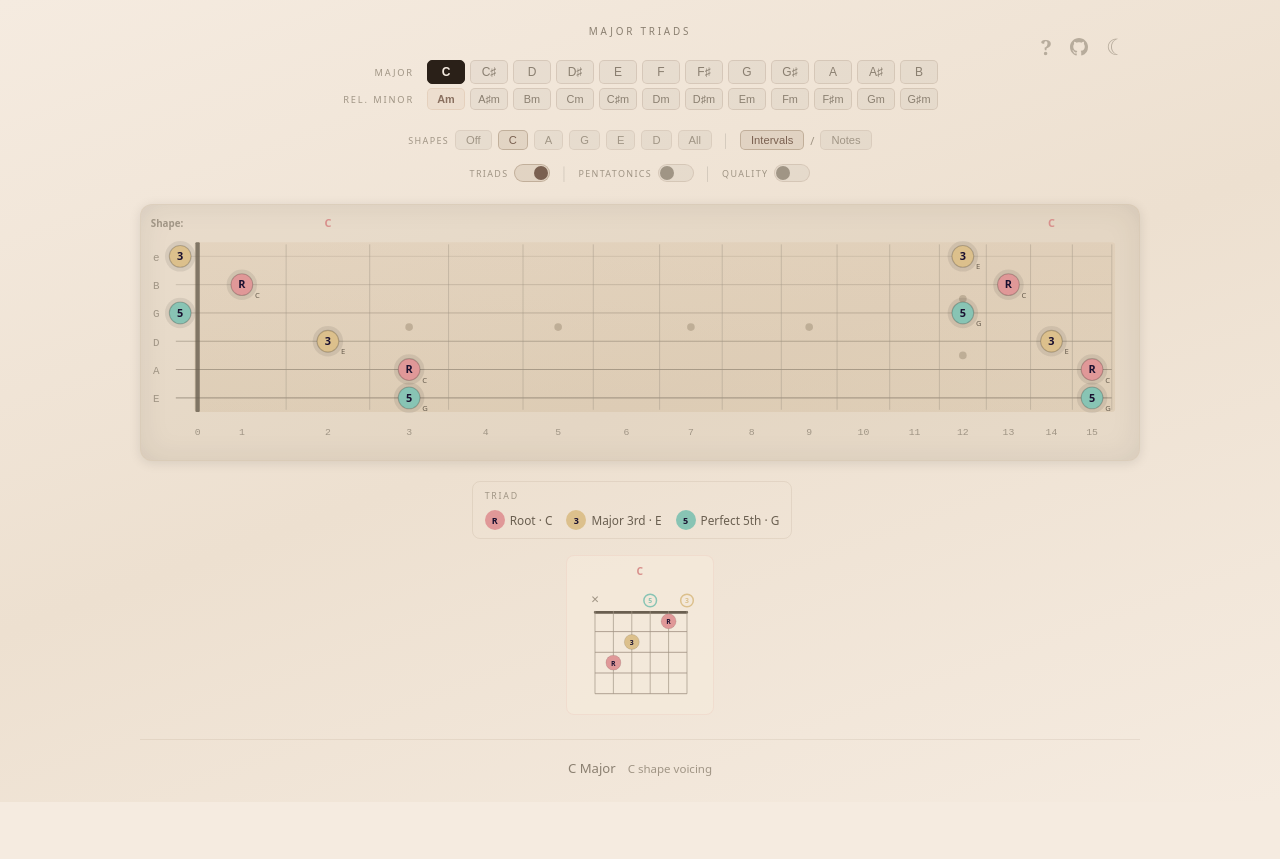
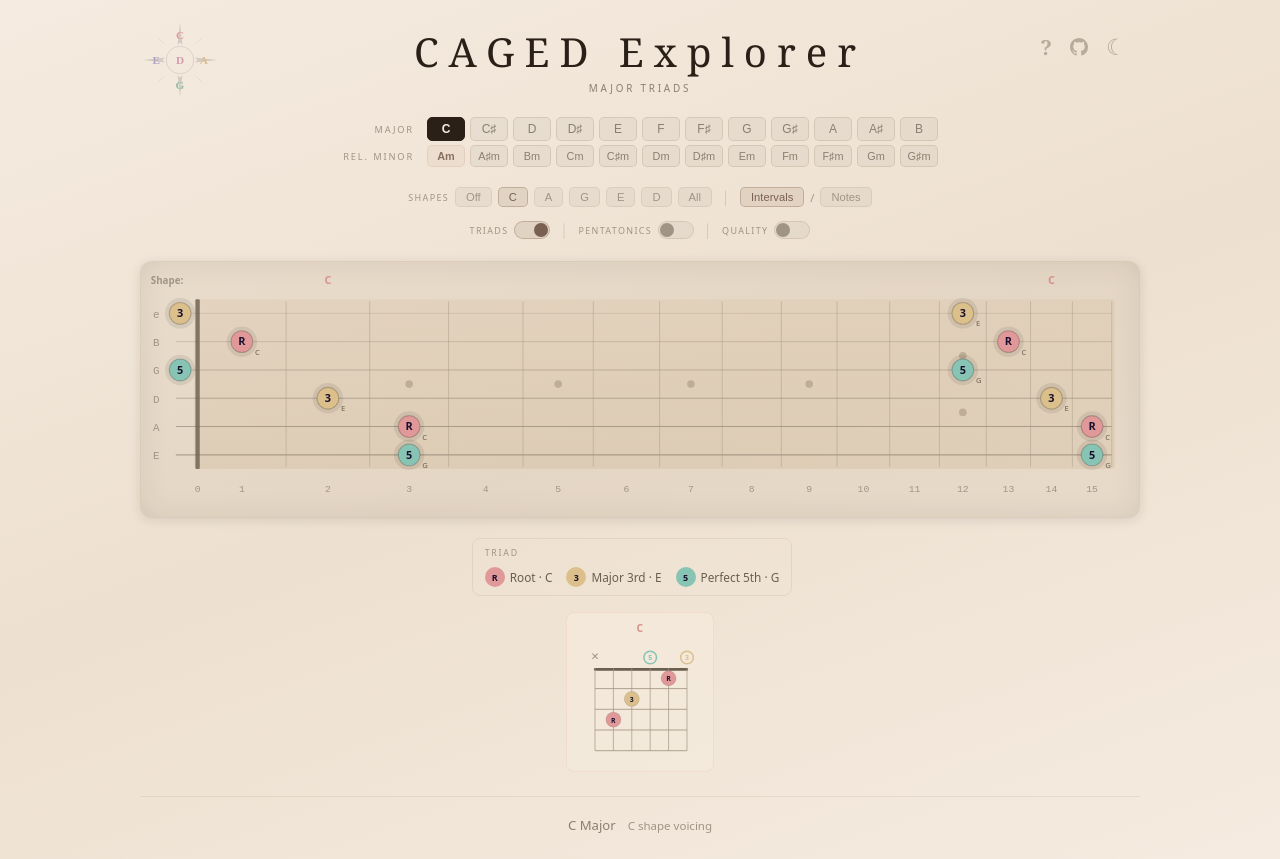
Before and after one commit to tartansandal/caged-explorer, a React (Vite) app: page / in a window 1280 px wide. Before the commit the page ends 802 px from the top, so only its background shows below. Built offline with nearby package versions, Linux system fonts and the light colour scheme.

Commit message:
fix: restore desktop logo and title lost during mobile header refactor

```diff
--- a/src/App.jsx
+++ b/src/App.jsx
@@ -798,6 +798,13 @@ export default function CAGEDExplorer() {
             </div>
           </div>
         ) : (
+          <>
+            <img src={`${import.meta.env.BASE_URL}logo.svg`} width={80} height={80} alt=""
+              style={{ position: "absolute", top: -4, left: 0, opacity: 0.85 }} />
+            <h1 style={{ textAlign: "center", fontSize: "2.5rem", fontWeight: 300, margin: "0 0 2px",
+              letterSpacing: "0.25em", color: theme.text.heading, fontFamily: "Georgia, 'Times New Roman', serif" }}>
+              CAGED Explorer
+            </h1>
           <div style={{ position: "absolute", top: 8, right: 8, display: "flex", alignItems: "center", gap: 12 }}>
             <button onClick={() => setShowHelp(true)} title="About CAGED Explorer"
               style={{ background: "none", border: "none", cursor: "pointer",
@@ -818,6 +825,7 @@ export default function CAGEDExplorer() {
               {themeMode === "dark" ? "☀" : "☾"}
             </button>
           </div>
+          </>
         )}
         <p style={{ textAlign: "center", fontSize: isMobile ? "0.55rem" : "0.62rem", color: theme.text.muted, margin: "0 0 22px",
           letterSpacing: "0.28em", textTransform: "uppercase" }}>
```
